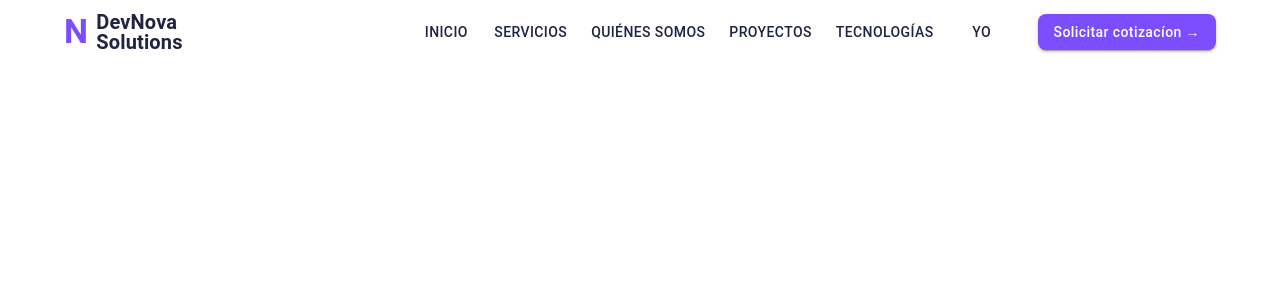
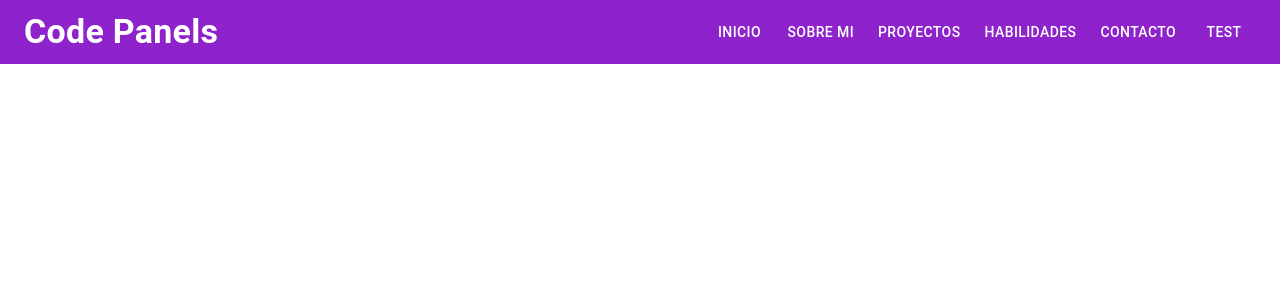
Before and after one commit to Bryan-pe/code-panels, a React (Vite) app: page / in a window 1280 px wide. Shown: the top 300 px of the page. Built offline with nearby package versions, Linux system fonts and the light colour scheme.

Commit message:
navbar hecho con navegacion funcional y los componentes sirven

```diff
--- a/src/App.jsx
+++ b/src/App.jsx
@@ -1,15 +1,22 @@
 import { BrowserRouter, Routes, Route } from 'react-router-dom'
 
-import Yo from './pages/Yo'
-import Nav from './components/Navbar'
+import Inicio from './pages/Inicio'
+import SobreMi from './pages/SobreMi'
+import Proyectos from './pages/Proyectos'
+import Habilidades from './pages/Habilidades'
+import Contacto from './pages/Contacto'
+import Test from './pages/Testeo'
 
 function App() {
   	return (
 		<BrowserRouter>
 			<Routes>
-        <Route path="/Yo" element={<Yo />} />
-        <Route path="/" element={<Nav />} />
-
+				<Route path="/" element={<Inicio />} />
+				<Route path="/SobreMi" element={<SobreMi />} />
+				<Route path="/Proyectos" element={<Proyectos />} />
+				<Route path="/Habilidades" element={<Habilidades />} />
+				<Route path="/Contacto" element={<Contacto />} />
+				<Route path="/Test" element={<Test />} />
 			</Routes>
 		</BrowserRouter>
   	)
--- a/src/components/Navbar.jsx
+++ b/src/components/Navbar.jsx
@@ -3,37 +3,27 @@ import { Link } from "react-router-dom";
 
 function Navbar(){
     return(
-        <>
-            <AppBar position="static" elevation={0} sx={{backgroundColor:'#ffffff', color: '#1f2440'}}>
-                <Container maxWidth='lg'>
+        <AppBar position="static" elevation={0} sx={{backgroundColor:'#8e23cc', color: '#fff'}}>
+            <Container maxWidth='xl'>
                 <Toolbar disableGutters>
-                        <Box sx={{display: "flex", alignItems: 'center', flexGrow: 1, gap: 1}}>{/* logo */}
-                            <Typography variant="h4" sx={{fontWeight: 'bold', color: '#7c4dff'}}>
-                                N
-                            </Typography>
-                            <Typography variant="h6" sx={{fontWeight: 'bold', lineHeight: 1}}>
-                                DevNova
-                                <br/>
-                                Solutions
+                    <Box sx={{display: "flex", alignItems: 'center', justifyContent: 'space-between', flexGrow: 1, gap: 1}}>{/* logo */}
+                        <Typography variant="h4" sx={{fontWeight: 'bold', color: '#fff'}}>
+                            Code Panels
                         </Typography>
                     </Box>
                     {/* navegacion */}
                     <Box sx={{display: 'flex', alignItems: 'center', gap: 1}}>
-                            <Button sx={{color: '#1f2440'}}>Inicio</Button>
-                            <Button sx={{color: '#1f2440'}}>Servicios</Button>
-                            <Button sx={{color: '#1f2440'}}>Quiénes somos</Button>
-                            <Button href="./pages/Proyectos.jsx" sx={{color: '#1f2440'}}>Proyectos</Button>
-                            <Button sx={{color: '#1f2440'}}>Tecnologías</Button>
-                            <Button component={Link} to="/Yo" sx={{color: '#1f2440'}}>YO</Button>
-
-                            <Button variant="contained" sx={{ml: 2, backgroundColor: '#7c4dff', textTransform: 'none', borderRadius: 2}}>
-                                Solicitar cotizacíon →
-                            </Button>
+                        <Button component={Link} to="/" sx={{color: '#fff'}}>Inicio</Button>
+                        <Button component={Link} to="/SobreMi" sx={{color: '#fff'}}>Sobre mi</Button>
+                        <Button component={Link} to="/Proyectos" sx={{color: '#fff'}}>Proyectos</Button>
+                        <Button component={Link} to="/Habilidades" sx={{color: '#fff'}}>Habilidades</Button>
+                        <Button component={Link} to="/Contacto" sx={{color: '#fff'}}>Contacto</Button>
+                        {/*test*/}
+                        <Button component={Link} to="/TEST" sx={{color: '#fff'}}>TEST</Button>
                     </Box>
                 </Toolbar>
             </Container>
         </AppBar>
-        </>
     )
 }
 
--- /dev/null
+++ b/src/components/Navfart.jsx
@@ -0,0 +1,39 @@
+import {AppBar, Box, Button, Toolbar, Typography, Container} from "@mui/material"
+
+function Navbar(){
+    return(
+        <>
+            <AppBar position="static" elevation={0} sx={{backgroundColor:'#ffffff', color: '#1f2440'}}>
+                <Container maxWidth='lg'>
+                    <Toolbar disableGutters>
+                        <Box sx={{display: "flex", alignItems: 'center', flexGrow: 1, gap: 1}}>{/* logo */}
+                            <Typography variant="h4" sx={{fontWeight: 'bold', color: '#7c4dff'}}>
+                                N
+                            </Typography>
+                            <Typography variant="h6" sx={{fontWeight: 'bold', lineHeight: 1}}>
+                                DevNova
+                                <br/>
+                                Solutions
+                            </Typography>
+                        </Box>
+                        {/* navegacion */}
+                        <Box sx={{display: 'flex', alignItems: 'center', gap: 1}}>
+                            <Button sx={{color: '#1f2440'}}>Inicio</Button>
+                            <Button sx={{color: '#1f2440'}}>Servicios</Button>
+                            <Button sx={{color: '#1f2440'}}>Quiénes somos</Button>
+                            <Button href="./pages/Proyectos.jsx" sx={{color: '#1f2440'}}>Proyectos</Button>
+                            <Button sx={{color: '#1f2440'}}>Tecnologías</Button>
+                            <Button sx={{color: '#1f2440'}}>Contacto</Button>
+
+                            <Button variant="contained" sx={{ml: 2, backgroundColor: '#7c4dff', textTransform: 'none', borderRadius: 2}}>
+                                Solicitar cotizacíon →
+                            </Button>
+                        </Box>
+                    </Toolbar>
+                </Container>
+            </AppBar>
+        </>
+    )
+}
+
+export default Navbar
--- /dev/null
+++ b/src/pages/Contacto.jsx
@@ -0,0 +1,8 @@
+import { Typography } from "@mui/material"
+
+function Contacto() {
+    return (
+        <Typography>Pagina contacto</Typography>
+    )
+}
+export default Contacto
--- /dev/null
+++ b/src/pages/Habilidades.jsx
@@ -0,0 +1,8 @@
+import { Typography } from "@mui/material"
+
+function Habilidades() {
+    return (
+        <Typography>Pagina habilidades</Typography>
+    )
+}
+export default Habilidades
--- /dev/null
+++ b/src/pages/Inicio.jsx
@@ -0,0 +1,10 @@
+import Navbar from "../components/Navbar"
+
+function Inicio() {
+    return (
+        <>
+            <Navbar />
+        </>
+    )
+}
+export default Inicio
--- /dev/null
+++ b/src/pages/Proyectos.jsx
@@ -0,0 +1,8 @@
+import { Typography } from "@mui/material"
+
+function Proyectos() {
+    return (
+        <Typography>Pagina proyectos</Typography>
+    )
+}
+export default Proyectos
--- /dev/null
+++ b/src/pages/SobreMi.jsx
@@ -0,0 +1,8 @@
+import { Typography } from "@mui/material"
+
+function SobreMi() {
+    return (
+        <Typography>Pagina sobre mi</Typography>
+    )
+}
+export default SobreMi
--- /dev/null
+++ b/src/pages/Testeo.jsx
@@ -0,0 +1,23 @@
+import NavFart from "../components/NavFart"
+import HeroProy from "../components/HeroProy"
+import ProyDes from "../components/ProyectosDestacados"
+import Footer from "../components/Footer"
+import Metodo from "../components/MetodologiasProy"
+import Resultados from "../components/Resultados"
+import ProyFuturo from "../components/ProyectoFuturo"
+
+function Test(){
+    return (
+        <>
+           <NavFart />
+            <HeroProy />
+            <ProyDes />
+            <Metodo />
+            <Resultados />
+            <ProyFuturo />
+            <Footer />
+        </>
+    )
+}
+
+export default Test
--- a/src/pages/Yo.jsx
+++ /dev/null
@@ -1,8 +0,0 @@
-import { Typography } from "@mui/material"
-
-function Resultados() {
-    return (
-        <Typography>hola</Typography>
-    )
-}
-export default Resultados
```
Lines whose indentation alone changed are shown as unchanged.
